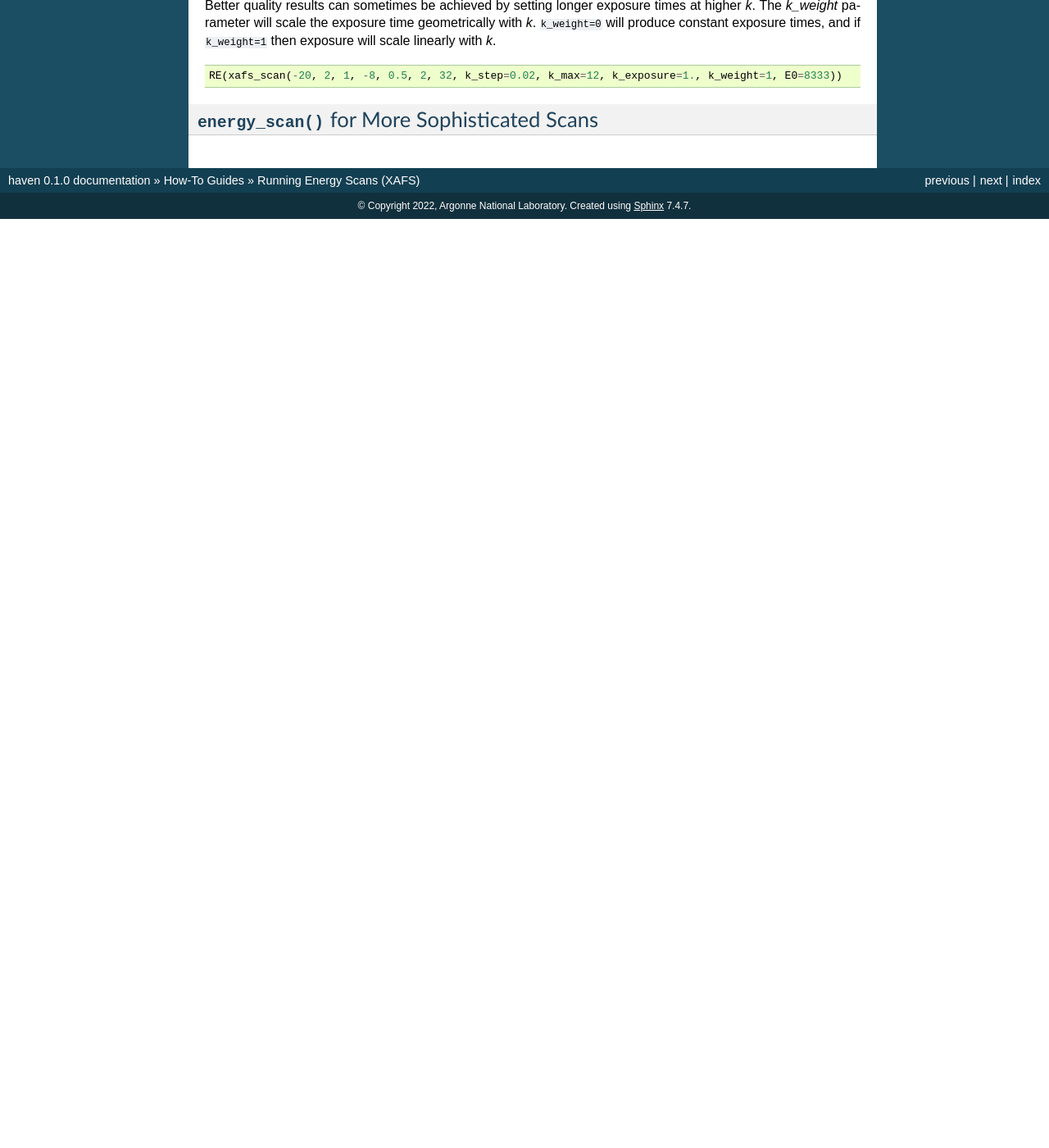
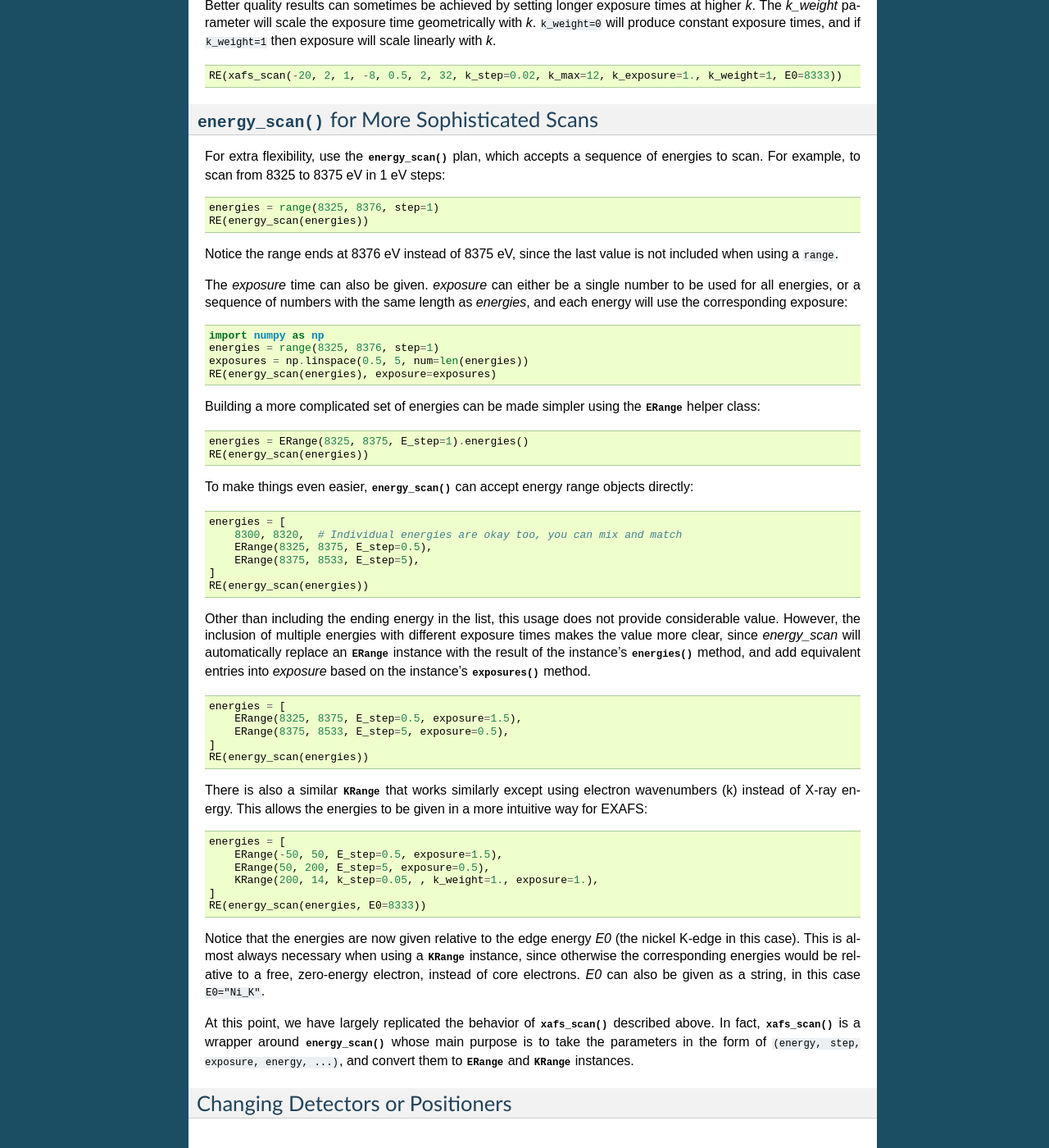
Before and after one commit to spc-group/haven, a Sphinx documentation site: the page built from docs/topic_guides/energy_scans.rst, in a window 1280 px wide and 1400 px high, scrolled down 827 px. Shown: the whole window at 82% size. Built offline with Sphinx 7.4.7, drawn with Linux system fonts in a browser that asks for light colours; pages that are not in the unit, such as notebooks, are missing from menus; before the commit the page ends 1094 px from its top, so only the background shows below that; some of the changed text lies outside the part shown.

Commit message:
Added documentation for energy_scan() plan.

```diff
--- a/docs/topic_guides/changing_haven.rst
+++ b/docs/topic_guides/changing_haven.rst
@@ -98,6 +98,10 @@ Getting those changes to the other beamlines can be done whenever no
 experiments are taking place there. We can pull the changes from
 github, and run the system tests.
 
-
+Using a common network folder for the scripts would satisfy
+requirements 1 and 2, but not 3 and 4. Having entirely separate sets
+of scripts would satisfy requirement 2, but not 1, 3, or 4. The
+approach described here aims to strike a balance between the 4
+requirements.
 
 .. note::
--- a/docs/topic_guides/energy_scans.rst
+++ b/docs/topic_guides/energy_scans.rst
@@ -3,7 +3,7 @@ Running Energy Scans (XAFS)
 ############################
 
 :py:func:`~haven.plans.xafs_scan.xafs_scan()` for Straight-Forward XAFS Scans
-===============================================
+=============================================================================
 
 The :py:func:`~haven.plans.xafs_scan.xafs_scan()` is a bluesky plan
 meant for scanning energy over a a number of energy ranges, for
@@ -67,3 +67,100 @@ scale linearly with *k*.
 
 :py:func:`~haven.plans.energy_scan.energy_scan()` for More Sophisticated Scans
 ==============================================================================
+
+For extra flexibility, use the
+:py:func:`~haven.plans.energy_scan.energy_scan()` plan, which accepts
+a sequence of energies to scan. For example, to scan from 8325
+to 8375 eV in 1 eV steps:
+
+.. code-block:: python
+
+   energies = range(8325, 8376, step=1)
+   RE(energy_scan(energies))
+
+Notice the range ends at 8376 eV instead of 8375 eV, since the last
+value is not included when using a ``range``.
+
+The *exposure* time can also be given. *exposure* can either be a
+single number to be used for all energies, or a sequence of numbers
+with the same length as *energies*, and each energy will use the
+corresponding exposure:
+
+.. code-block:: python
+
+    import numpy as np
+    energies = range(8325, 8376, step=1)
+    exposures = np.linspace(0.5, 5, num=len(energies))
+    RE(energy_scan(energies), exposure=exposures)
+
+Building a more complicated set of energies can be made simpler using
+the :py:class:`~haven.energy_ranges.ERange` helper class:
+
+.. code-block:: python
+
+    energies = ERange(8325, 8375, E_step=1).energies()
+    RE(energy_scan(energies))
+
+To make things even easier,
+:py:func:`~haven.plans.energy_scan.energy_scan()` can accept energy
+range objects directly:
+
+.. code-block:: python
+
+    energies = [
+        8300, 8320,  # Individual energies are okay too, you can mix and match
+        ERange(8325, 8375, E_step=0.5),
+	ERange(8375, 8533, E_step=5),
+    ]
+    RE(energy_scan(energies))
+
+Other than including the ending energy in the list, this usage does
+not provide considerable value. However, the inclusion of multiple
+energies with different exposure times makes the value more clear,
+since *energy_scan* will automatically replace an
+:py:class:`~haven.energy_ranges.ERange` instance with the result of
+the instance's :py:meth:`~haven.energy_ranges.ERange.energies()`
+method, and add equivalent entries into *exposure* based on the
+instance's :py:meth:`~haven.energy_ranges.ERange.exposures()` method.
+
+.. code-block:: python
+
+    energies = [
+        ERange(8325, 8375, E_step=0.5, exposure=1.5),
+	ERange(8375, 8533, E_step=5, exposure=0.5),
+    ]
+    RE(energy_scan(energies))
+
+There is also a similar :py:class:`~haven.energy_ranges.KRange` that
+works similarly except using electron wavenumbers (k) instead of X-ray
+energy. This allows the energies to be given in a more intuitive way
+for EXAFS:
+
+.. code-block:: python
+
+    energies = [
+        ERange(-50, 50, E_step=0.5, exposure=1.5),
+        ERange(50, 200, E_step=5, exposure=0.5),
+        KRange(200, 14, k_step=0.05, , k_weight=1., exposure=1.),
+    ]
+    RE(energy_scan(energies, E0=8333))
+
+Notice that the energies are now given relative to the edge energy
+*E0* (the nickel K-edge in this case). This is almost always necessary
+when using a :py:class:`~haven.energy_ranges.KRange` instance, since
+otherwise the corresponding energies would be relative to a free,
+zero-energy electron, instead of core electrons. *E0* can also be
+given as a string, in this case ``E0="Ni_K"``.
+
+At this point, we have largely replicated the behavior of
+:py:func:`~haven.plans.xafs_scan.xafs_scan()` described above. In
+fact, :py:func:`~haven.plans.xafs_scan.xafs_scan()` is a wrapper
+around :py:func:`~haven.plans.energy_scan.energy_scan()` whose main
+purpose is to take the parameters in the form of ``(energy, step,
+exposure, energy, ...)``, and convert them to
+:py:class:`~haven.energy_ranges.ERange` and
+:py:class:`~haven.energy_ranges.KRange` instances.
+
+
+Changing Detectors or Positioners
+=================================
```
